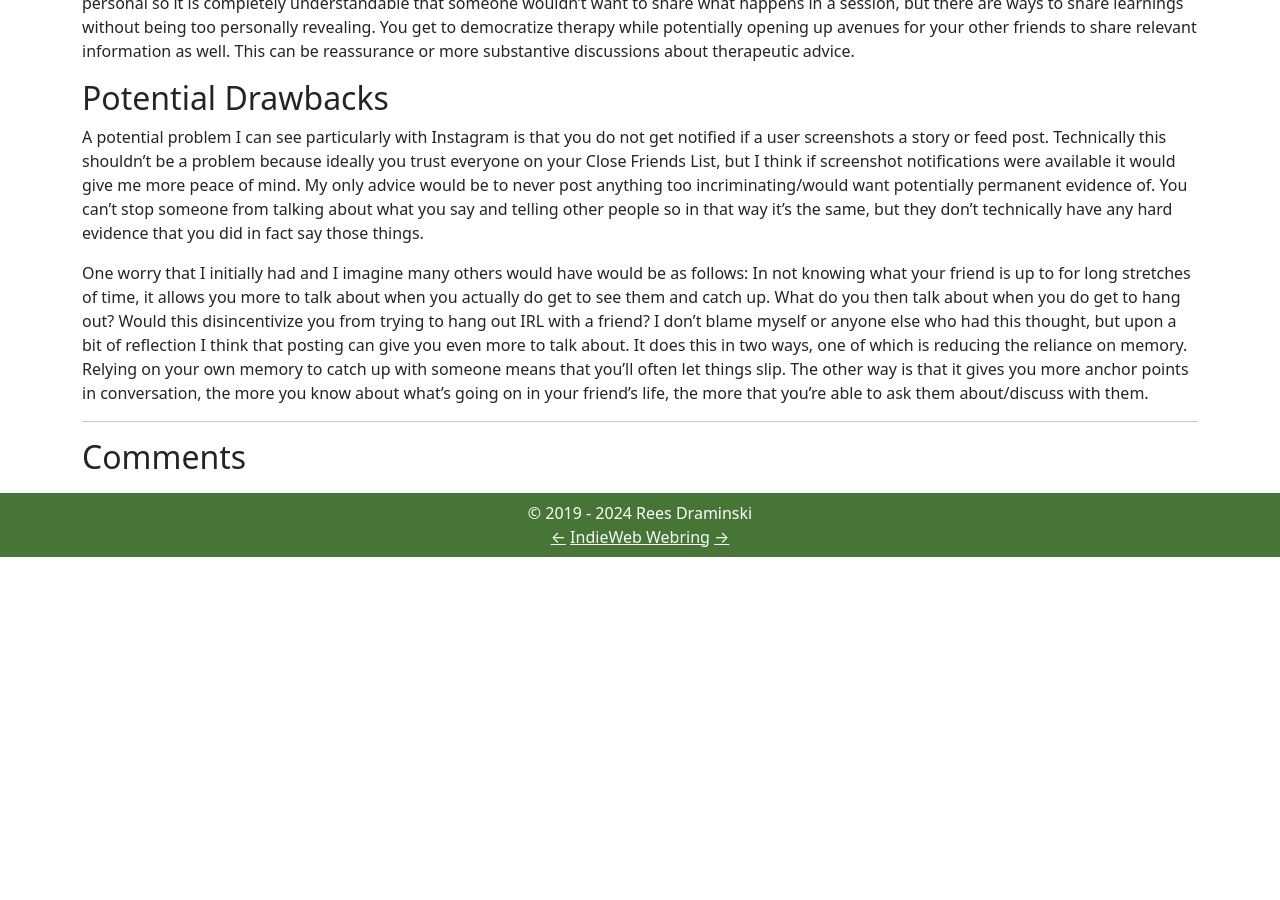
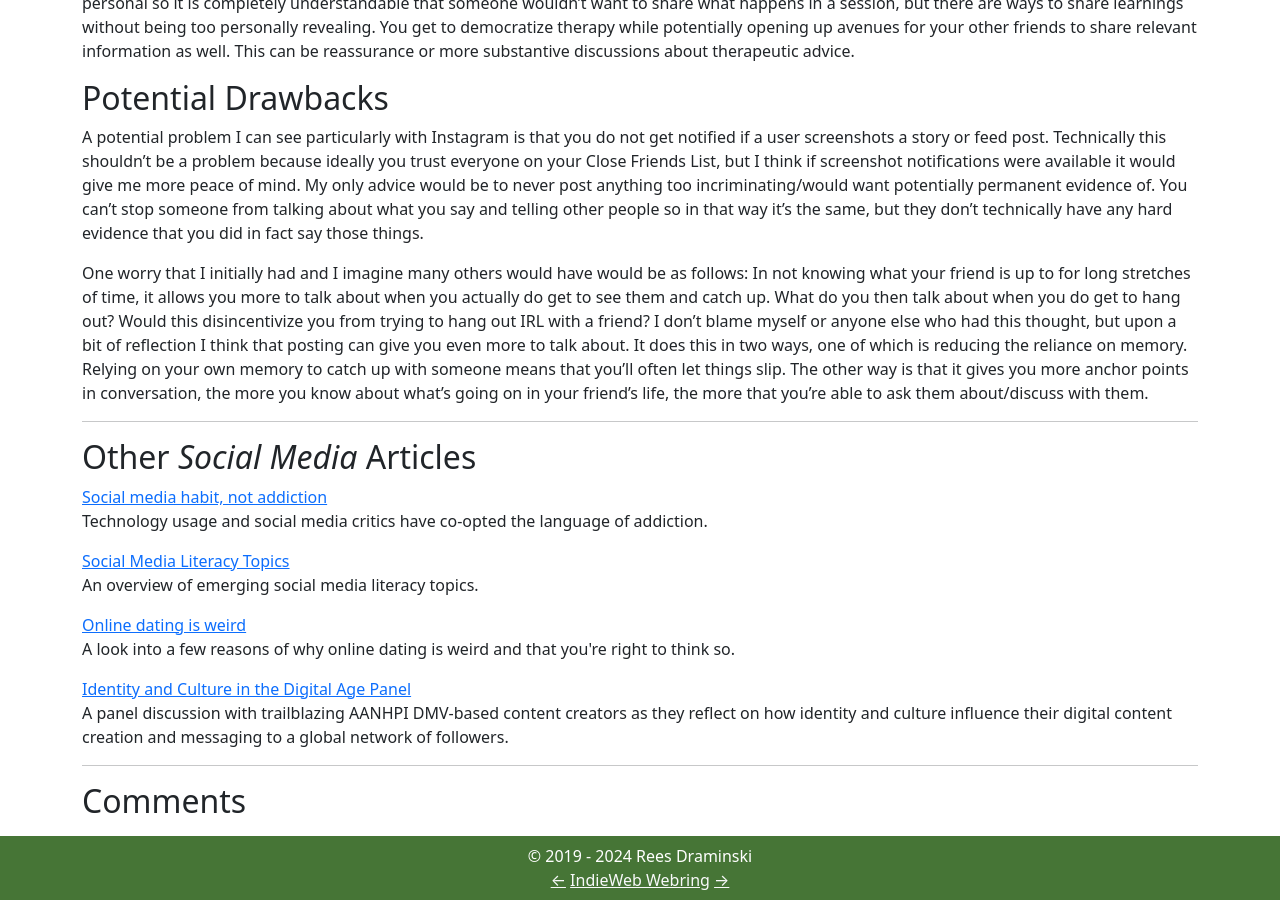
Before and after one commit to reeshuffled/reeshuffled.github.io, a Jekyll site: the page built from _posts/2024-01-26-Building-Yourself-In-Public.md, in a window 1280 px wide and 900 px high, scrolled down 3031 px. Built offline with Jekyll 4.4.1, drawn with Linux system fonts in a browser that asks for light colours; comment, search, counter and statistics services are not loaded; before the commit the page ends 3588 px from its top, so only the background shows below that; some of the changed lines change nothing that is shown.

Commit message:
add social media stubs

```diff
--- a/_data/garden.json
+++ b/_data/garden.json
@@ -97,6 +97,9 @@
         },
         {
             "name": "Breakups"
+        },
+        {
+            "name": "Social Media"
         }
     ]
 }
--- /dev/null
+++ b/_posts/2023-05-12-Identity-and-Culture-in-the-Digital-Age-Panel.md
@@ -0,0 +1,70 @@
+---
+layout: notes
+categories: Notes
+tags: ["Social Media"]
+title: "Identity and Culture in the Digital Age Panel"
+slug: identity-culture-digital-age-panel
+description: "A panel discussion with trailblazing AANHPI DMV-based content creators as they reflect on how identity and culture influence their digital content creation and messaging to a global network of followers."
+---
+
+[Eventbrite](https://www.eventbrite.com/e/panel-discussion-identity-and-culture-in-the-digital-age-tickets-611335961317?aff=ebdsoporgprofile)
+
+What is a creator’s obligation to their audience?
+
+- obligation to educate?
+- who do you imagine your audience to be? how do you imagine them? what do they know? who are they?
+- accountability & trust
+
+monetization of hobbies
+
+Is the word content a linguistic shortcut or an indication of shifting attitudes towards media?
+
+- Movie vs films
+- Content as art
+- Information is not art?
+
+Boundary setting of what to show on social media vs keeping what to yourself
+
+monetization of self via social media
+
+notions of privacy crumbling — tinder for example — context collapse
+
+what is the immigrant experience now how was it changed is there a new wave soon gen alpha
+
+- there is no common experience that ties us all together
+
+are social media echo chambers real?
+
+fetishization and commodification of asian culture
+
+- is this oritenyialism pt 2 or naw
+- Hallyu
+- Japanese soft power
+
+Is there a duty for representational accuracy or at least to strive toward it?
+
+Is all rep good rep? What about hit or miss rep?
+
+reclamation of heritage culture
+
+- license to culture especially for mixed race people or children of adoptees
+
+finding a niche in current media landscape
+
+is it western consumers place or obligation to start conversations about inclusion in asian media?
+
+consequences of imperialism museum collections don’t have smaller places works bc didn’t take as much art?
+
+why is story telling and narrative so important in culture history media etc
+
+do museums and institutions like that have a place or should we seek to disrupt their power? hegemony?
+
+internet and social media as democratization of art and everything else
+
+social justice policing and how it can be moral high grounding and mixed with misogyny to target women — like contrapoints said about JKR
+
+- rules are changing and rubric you’ll never know always something that is wrong and cannot armor all of our words couching words like LessWrong
+
+diversify the elite and how we should instead seek to distribute power/democratized
+
+weaponization of the journey narrative as a way to escape responsibility or accountability
--- /dev/null
+++ b/_posts/2023-07-31-Online-dating-is-weird.md
@@ -0,0 +1,66 @@
+---
+layout: stub
+categories: Stubs
+tags: ["Social Media"]
+title: "Online dating is weird"
+slug: online-dating-weird
+description: "A look into a few reasons of why online dating is weird and that you're right to think so."
+---
+
+Context collapse of posting Hinge to other social media
+* [Context collapse](https://journals.sagepub.com/doi/10.1177/1461444810365313)
+
+https://www.tiktok.com/t/ZT8LHMJYW/
+
+Organic connections are better, but are harder to find these days
+* not as many places to meet people
+* especially if you don't have hobbies or interests that cause people to gather
+* church/communities of worship have been a great place and still is, but for an increasingly non-religious youth population this doesn’t help them
+
+Selection bias within dating apps
+* The type of people on Hinge are the type of people to download hinge
+* Do the populations become homogenous?
+
+Can you find non-veterans on dating apps?
+* If your friends force you to download the apps and try it, perhaps you can find other people in the same boat who are less the type of person to be on Hinge
+
+Dating apps have worked for some people, friends of mine have had successful relationships come out of it, many have even found their spouses on it. Why does it work for some people and not other? Is it a numbers game, like statically some of the relationships have to work out?
+
+Knowing peoples intentions
+* Just because they’re on Hinge signals a certain kind of thing, but only that they’re open to connection, the kind of connection that they’re looking for varies, and people are not always transparent with that
+
+It is necessarily superficial and structured apps allow people to be more cookie cutter
+* You are judging people off of looks and tidbits of information about themselves
+
+Pay-to-win micro transactions for dating apps is wild and ruins the experience for everyone
+* Tinder/Hinge Elo
+* Hinge roses and standouts literally gatekeeping
+
+Hyperoptimization of dating profiles and having dating and/or profile coaches makes it feel so inauthentic
+
+Online dating + a gimmick is becoming fairly real
+* Survey the dating app landscape
+* Draw with someone
+* Complete a puzzle as you talk and then you see what they look like (love is blind kinda)
+
+The Problems with Swiping
+* Why did Tinder and Hinge adopt swiping and why did it get so big?
+* Secretary problem
+    * There is an undo button, but not sure how much recall ability there is
+    * If you swipe on someone do they ever come back into the feed?
+    * DO you see everyone on the app? I’ve swiped through everyone in my area before, but that didn’t seem real
+
+What does a match mean?
+* Does that mean that they find you physically attractive or that they want to go on a date with you? Or is it just signaling that they want more information from you?
+* People approach it differently because the strategy is to take it off the app after a bit of screening
+
+Staying friends or seeing people that you’ve seen on dating apps in real life
+* Do you say something?
+* If you matched before but there was no conversation or it died out, should you flirt with them?
+
+Does everyone take it seriously?
+* new genre of “unhinged” profiles or answers as a means to comedy or is that a way to filter out people without your sense of humor and actually increase your chance of a genuine connection?
+
+Gamification of dating?
+
+https://www.tiktok.com/t/ZT8L1DBef/
--- /dev/null
+++ b/_posts/2023-11-30-Social-Media-Literacy-Topics.md
@@ -0,0 +1,38 @@
+---
+layout: stub
+categories: Stubs
+tags: ["Social Media"]
+title: "Social Media Literacy Topics"
+slug: social-media-literacy
+description: "An overview of emerging social media literacy topics."
+---
+
+Generally I think that you should automatically assume something is fake and ask who would benefit from it being seen as real?
+
+the prevalence of the edit
+* the try guys and michelle khare have talked about how everything comes together in the edit and how things happen out of order in the edit as opposed to reality to create a story
+* filters, color grading, etc -- digital appearance is not reality
+    * [iPhone cameras have a lot of digital post-processing](https://www.newyorker.com/culture/infinite-scroll/have-iphone-cameras-become-too-smart) meaning that the image may not capture reality 100%
+
+reality tv shows
+* they are unscripted but the producers have a lot of control over things and how they control how information is presented
+* participants often know what makes good TV as well, so will lie and play caricatures of themselves
+
+do influencers really care about the things that they promote?
+* is there a litmus test for us to know if they actually use the product?
+* are influences contractually obligated to say they use the product?
+
+hasan minhaj article and surrounding controversy
+* emotional truths to stories
+
+fake news, propaganda, and outage farming
+* science and p-hacking and sensationalism and half truths and obfuscation
+* misconstruing points or destroying nuance for articles that aren't lying but aren't exactly the entire picture
+
+deepfakes and ai imagery
+* deepfakes will composite multiple images whereas you can use generative AI to create an entirely new picture or video
+
+charity content
+* do something good while the camera is rolling and then take it back after the recording stops
+* stage the content after scoping someone out for a sob story
+* give someone lines to act like they have a sob story if they have a certain look
--- /dev/null
+++ b/_posts/2023-12-16-Social-media-habit-not-addiction.md
@@ -0,0 +1,21 @@
+---
+layout: stub
+categories: Stubs
+tags: ["Social Media"]
+title: "Social media habit, not addiction"
+slug: social-media-habit
+description: "Technology usage and social media critics have co-opted the language of addiction."
+---
+
+it’s a habit like exercise
+* it becomes mindless and a reflex
+* [Hooked: How to Build Habit-Forming Products by Nir Eyal](https://www.goodreads.com/en/book/show/22668729)
+    * apps are designed to hijack your reward system but a lot of things are designed for human psychology like branding and interior design
+
+addiction is too strong of a word
+* it trivializes other forms of addiction
+* you can be addicted though
+    * if you post for likes or comments, you are hooked on that dopamine rush
+
+we crave entertainment because we have more free time due to technological increases in productivity but the same 40 hour work week as well as other conveniences that technology has afforded us
+* also life sucks so entertainment helps fill that hole
```
